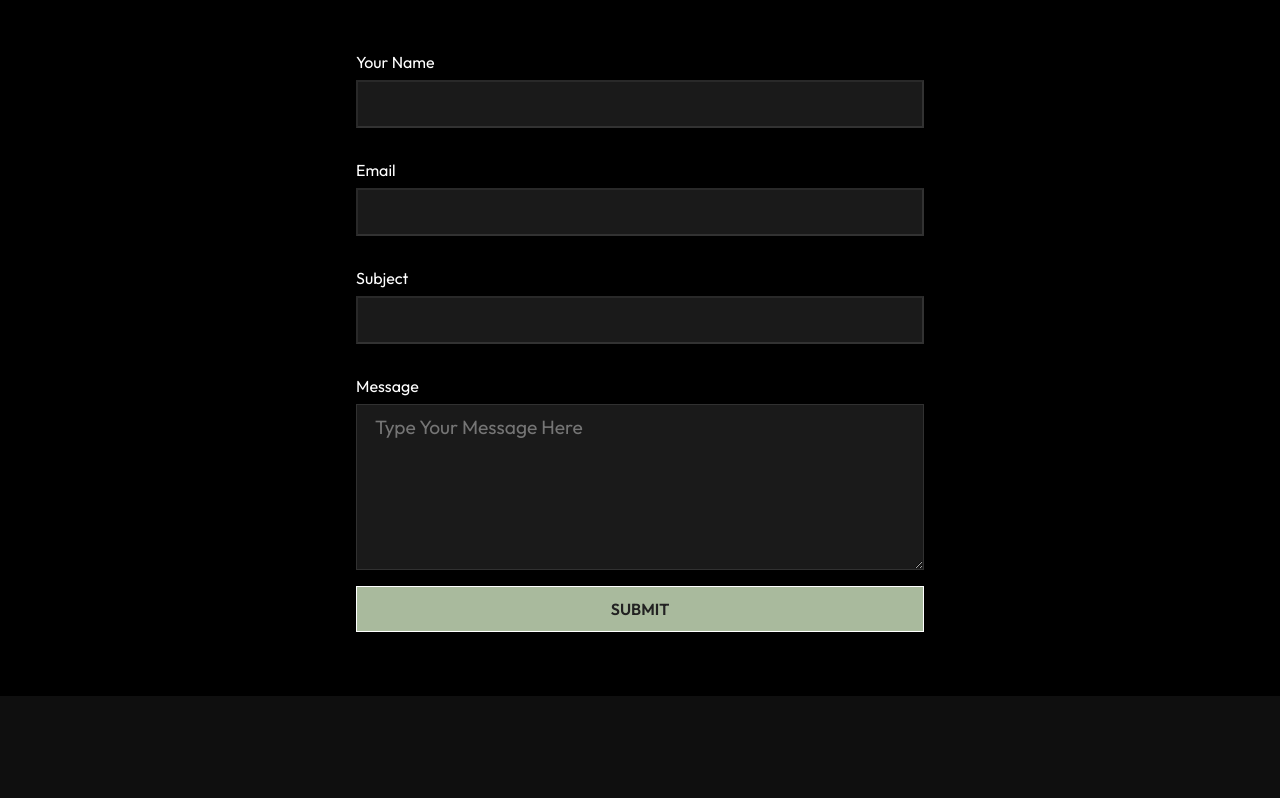
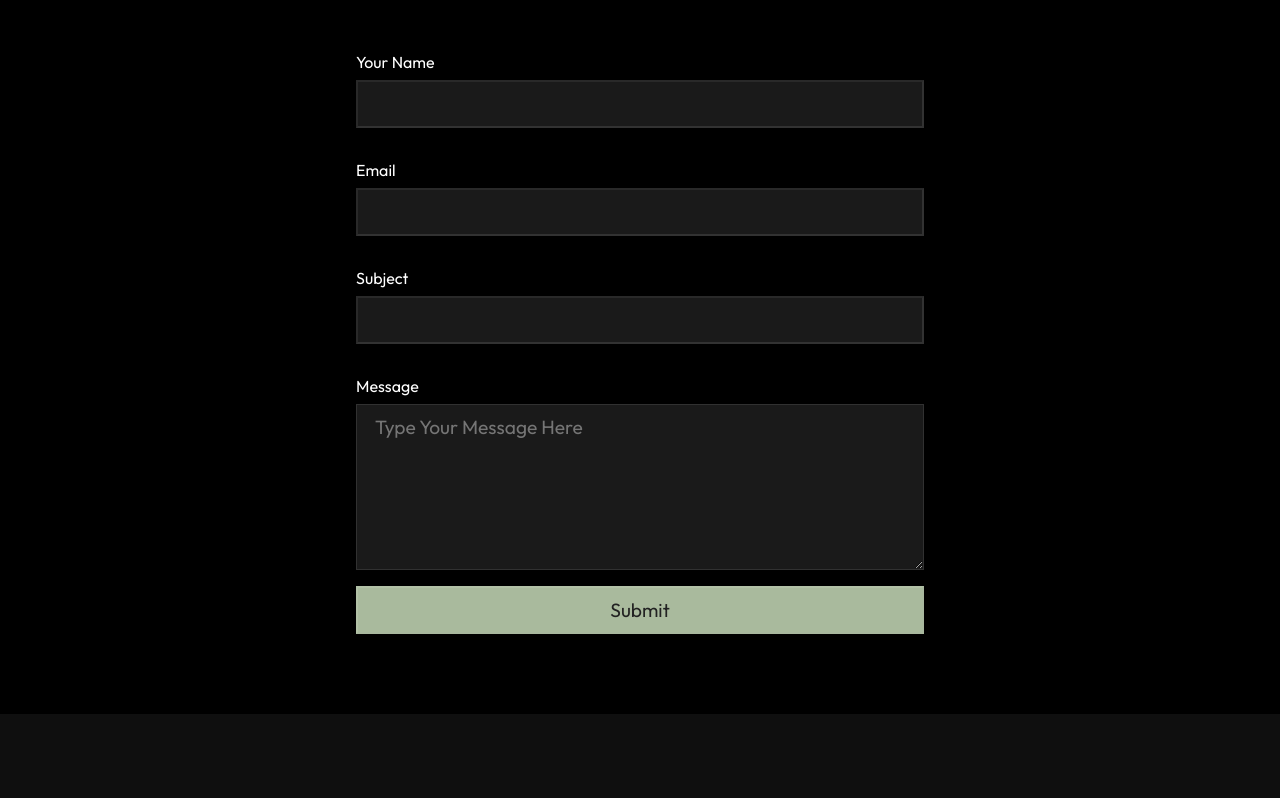
Before and after one commit to r-scott25/rscott-portfolio, a React (Create React App) app: page /contact in a window 1280 px wide. Shown: the part 828-1626 px from the top of the page. Built offline with nearby package versions, Linux system fonts and the light colour scheme.

Commit message:
set up email

```diff
--- a/package.json
+++ b/package.json
@@ -3,9 +3,11 @@
   "version": "0.1.0",
   "private": true,
   "dependencies": {
+    "@emailjs/browser": "^3.7.0",
     "@testing-library/jest-dom": "^5.16.5",
     "@testing-library/react": "^13.4.0",
     "@testing-library/user-event": "^13.5.0",
+    "emailjs-com": "^3.2.0",
     "react": "^18.2.0",
     "react-dom": "^18.2.0",
     "react-icons": "^4.6.0",
--- a/src/components/Form.js
+++ b/src/components/Form.js
@@ -1,20 +1,42 @@
 import "./FormStyles.css";
+import emailjs from 'emailjs-com';
+import { useNavigate } from "react-router-dom";
 
 import React from 'react'
 
 const Form = () => {
+    const navigate = useNavigate();
+
+function sendEmail(e) {
+    e.preventDefault();
+
+    emailjs.sendForm('service_z5wpkmt', 'template_4y8s1p2', e.target, 'NG64tna7vTfnCJqjU').then(res =>{
+        console.log(res);
+        alert("Your message has been sent.");
+        navigate("/");
+
+    }).catch(err=> console.log(err));
+}
+
+
   return (
     <div className="form">
-        <form>
+        <form onSubmit={sendEmail} >
             <label>Your Name</label>
-            <input type="text"></input>
+            <input type="text" name="name" className="form-control"></input>
             <label>Email</label>
-            <input type="email"></input>
+            <input type="email" name="user-email" className="form-control"></input>
             <label>Subject</label>
             <input type="text"></input>
             <label>Message</label>
-            <textarea rows="6" placeholder="Type Your Message Here"/>
-            <button className="btn">Submit</button>
+            <textarea name="message" className="form-control" rows="6" placeholder="Type Your Message Here"/>
+            <input
+                className="submit-btn"
+                type="submit"
+                value="Submit"
+
+            />
+            {/* <button className="btn">Submit</button> */}
         </form>
     </div>
   )
--- a/src/components/FormStyles.css
+++ b/src/components/FormStyles.css
@@ -20,3 +20,8 @@ form input, form textarea{
     border-color: rgba(255, 255, 255, 0.1);
     color: #f4f4f4;
 }
+
+.submit-btn{
+    background: #A9BA9D;
+    color: #222;
+}
```
Also changed, not shown: 1 other file (tests, documents, lock files or other folders).
